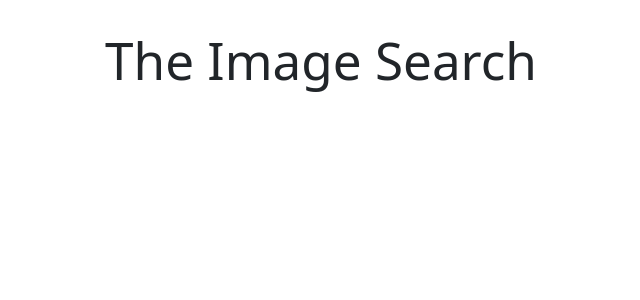
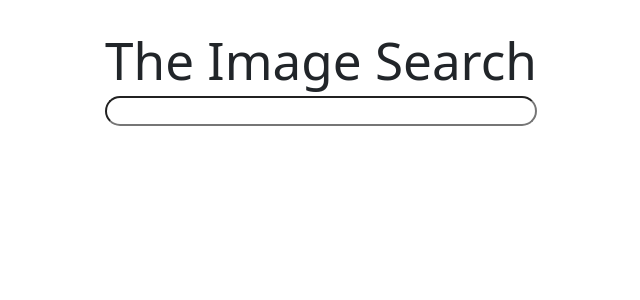
Before and after one commit to aeprodigy/item_search, a React (Vite) app: page / in a window 1280 px wide. Shown: the top 300 px of the page, without its empty margins (319-959 px from the left). Built offline with nearby package versions, Linux system fonts and the light colour scheme.

Commit message:
search bar fix

```diff
--- a/src/App.css
+++ b/src/App.css
@@ -4,3 +4,8 @@
   padding: 2rem;
 
 }
+input{
+  width:100%;
+  background-color: white;
+  border-radius: 15px;
+}
--- a/src/App.jsx
+++ b/src/App.jsx
@@ -7,6 +7,7 @@ function App() {
   return (
     <>
      <h1 className='text-dark'>The Image Search</h1>
+     <input type='text'/>
 
     </>
   )
```
